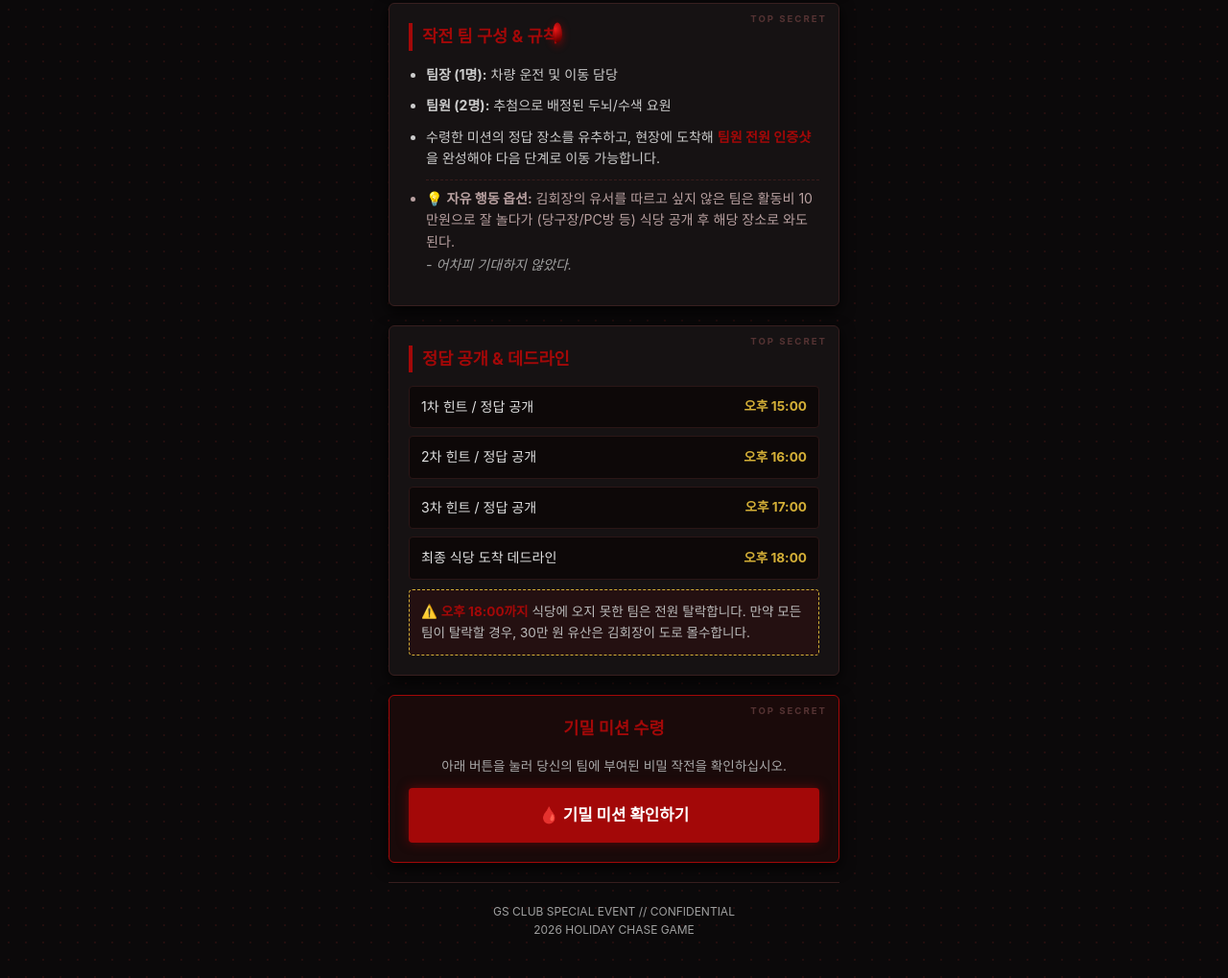
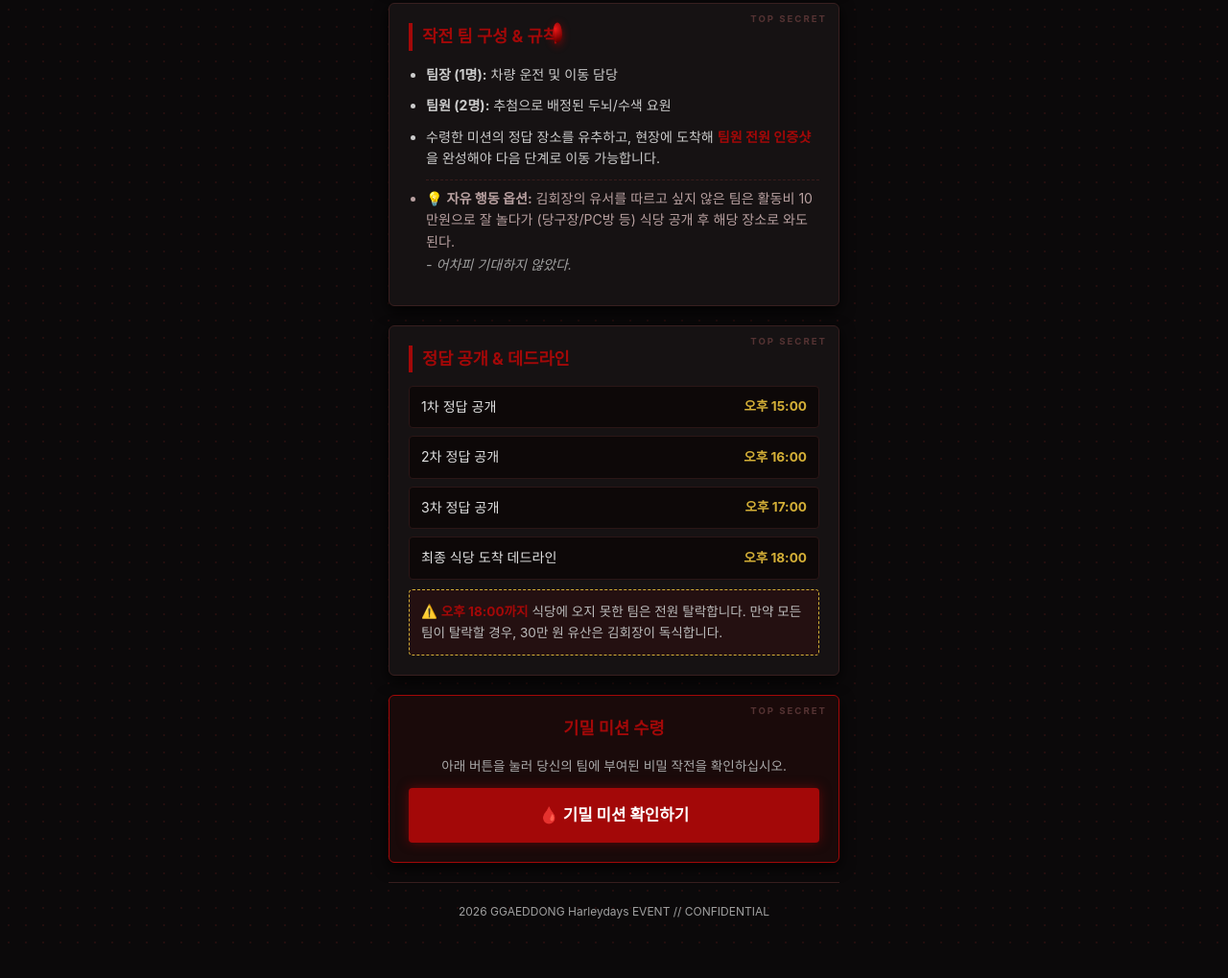
Before and after one commit to cratekt/holidays, a plain HTML site: page public/index.html in a window 1280 px wide. Shown: the part 647-1666 px from the top of the page at 96% size. Drawn offline with Linux system fonts and the light colour scheme.

Commit message:
Update index.html

```diff
--- a/public/index.html
+++ b/public/index.html
@@ -326,11 +326,11 @@
     <!-- 헤더 & 이미지 엠블럼 -->
     <header class="header">
         <div class="emblem-img-wrapper">
-            <img src="BandPhoto_2026_09_01_12_44_30.jpg" alt="개똥같은 HARLEY DAYS 엠블럼">
+            <img src="logo.jpg" alt="개똥같은 HARLEY DAYS 엠블럼">
         </div>
         <div class="header-badge">NO MERCY RACE</div>
         <h1 class="title-main">2026 개똥같은할리데이</h1>
-        <h2 class="title-sub">김회장의 30만 원 잔혹 유산쟁탈전</h2>
+        <h2 class="title-sub">김회장의 30만원 잔혹 유산쟁탈전</h2>
     </header>
 
     <!-- 게임 개요 및 승리 조건 -->
@@ -369,15 +369,15 @@
         <div class="card-title">정답 공개 & 데드라인</div>
         <div class="timeline">
             <div class="timeline-item">
-                <span>1차 힌트 / 정답 공개</span>
+                <span>1차 정답 공개</span>
                 <span class="time-tag">오후 15:00</span>
             </div>
             <div class="timeline-item">
-                <span>2차 힌트 / 정답 공개</span>
+                <span>2차 정답 공개</span>
                 <span class="time-tag">오후 16:00</span>
             </div>
             <div class="timeline-item">
-                <span>3차 힌트 / 정답 공개</span>
+                <span>3차 정답 공개</span>
                 <span class="time-tag">오후 17:00</span>
             </div>
             <div class="timeline-item">
@@ -386,7 +386,7 @@
             </div>
         </div>
         <div class="notice-box" style="border-color: var(--accent-gold); color: #bbb;">
-            ⚠️ <span class="highlight">오후 18:00까지</span> 식당에 오지 못한 팀은 전원 탈락합니다. 만약 모든 팀이 탈락할 경우, 30만 원 유산은 김회장이 도로 몰수합니다.
+            ⚠️ <span class="highlight">오후 18:00까지</span> 식당에 오지 못한 팀은 전원 탈락합니다. 만약 모든 팀이 탈락할 경우, 30만 원 유산은 김회장이 독식합니다.
         </div>
     </section>
 
@@ -403,8 +403,8 @@
 
     <!-- 푸터 -->
     <footer class="footer">
-        GS CLUB SPECIAL EVENT // CONFIDENTIAL<br>
-        2026 HOLIDAY CHASE GAME
+       2026 GGAEDDONG Harleydays EVENT // CONFIDENTIAL<br>
+
     </footer>
 
 </body>
```
